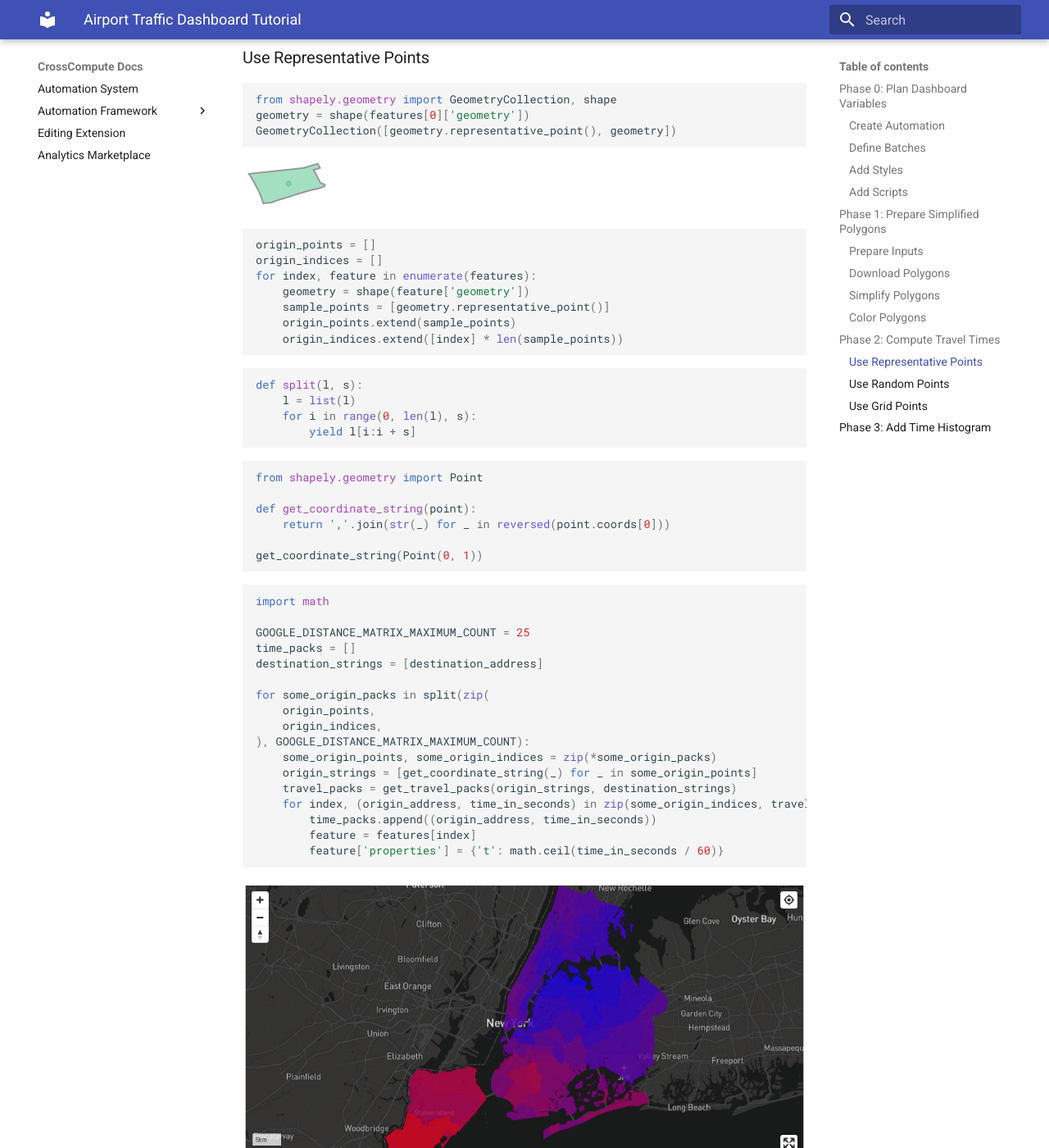
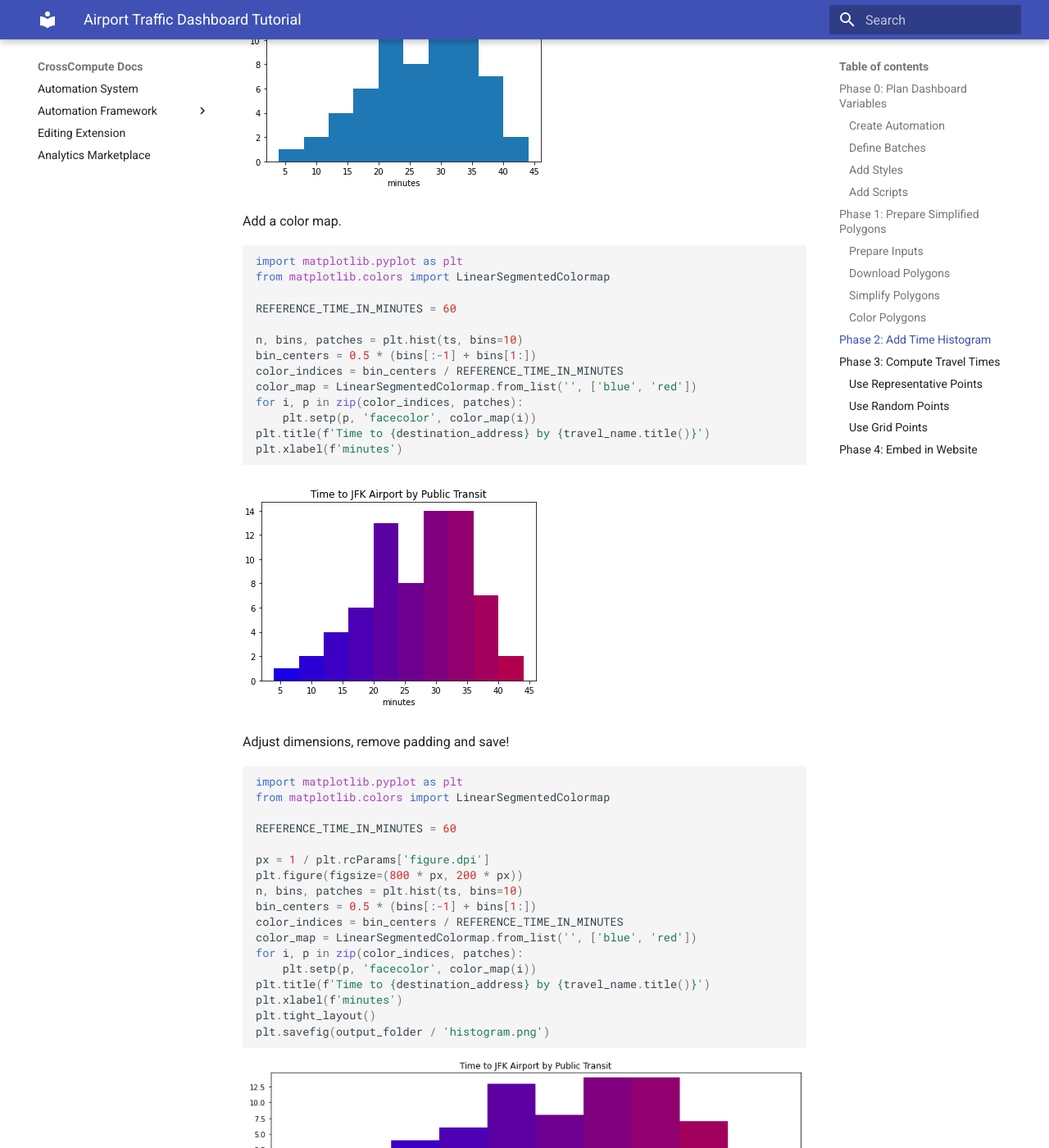
Before and after one commit to crosscompute/crosscompute-docs, an MkDocs documentation site: the page built from docs/automation-framework/tutorials/airport-traffic/README.md, in a window 1280 px wide and 1400 px high, scrolled down 12065 px. Shown: the whole window at 82% size. Built offline with MkDocs 1.6.1 and Material for MkDocs 9.7.7, drawn with Linux system fonts in a browser that asks for light colours; some of the changed text lies outside the part shown.

Commit message:
Rearrange phases

````diff
--- a/docs/automation-framework/tutorials/airport-traffic/README.md
+++ b/docs/automation-framework/tutorials/airport-traffic/README.md
@@ -4,12 +4,12 @@ By the end of this tutorial, you will have created a dashboard that estimates th
 
 ![Airport Traffic Dashboard](images/airport-traffic-jfk.png)
 
+- [Work through this tutorial online](https://crosscompute.net/a/learn-examples-in-jupyterlab?repository_uri=https://github.com/crosscompute/crosscompute-docs/tree/master/docs/automation-framework/tutorials/airport-traffic&environment_text=GOOGLE_KEY=YOUR-GOOGLE-KEY). You will need a valid `GOOGLE_KEY` enabled with the [Distance Matrix API](https://developers.google.com/maps/documentation/distance-matrix) for Phase 3 of the tutorial.
 - [You can see the dashboard here](https://crosscompute.net/a/see-airport-traffic). It updates every hour.
 - [Here is the code for the dashboard](https://github.com/crosscompute/crosscompute-examples/tree/master/dashboards/airport-traffic).
 - [Here is the code for this tutorial](https://github.com/crosscompute/crosscompute-docs/tree/master/docs/automation-framework/tutorials/airport-traffic).
-- [Work through this tutorial online](https://crosscompute.net/a/learn-examples-in-jupyterlab?repository_uri=https://github.com/crosscompute/crosscompute-docs/tree/master/docs/automation-framework/tutorials/airport-traffic).
 
-You will need the following packages and environment variables. For `GOOGLE_KEY`, you will need to enable the [Distance Matrix API](https://developers.google.com/maps/documentation/distance-matrix).
+If you are using your own machine, install the following packages and environment variables. For `GOOGLE_KEY`, please enable the [Distance Matrix API](https://developers.google.com/maps/documentation/distance-matrix).
 
 ```bash
 pip install \
@@ -390,9 +388,91 @@ environment:
 
 ![Random Times](images/random-times.gif)
 
-## Phase 2: Compute Travel Times
+## Phase 2: Add Time Histogram
 
-We will use the [Google Distance Matrix API](https://developers.google.com/maps/documentation/distance-matrix) to compute travel time to the airport from each district.
+Next, we add a histogram to show the distribution of travel times.
+
+```python
+import matplotlib.pyplot as plt
+
+ts = [_['properties']['t'] for _ in features]
+plt.hist(ts, bins=10)
+```
+
+![Raw Histogram](images/histogram-raw.png)
+
+Add some labels.
+
+```python
+travel_name = {
+    'driving': 'car',
+    'transit': 'public transit',
+}[travel_mode]
+plt.hist(ts, bins=10)
+plt.title(f'Time to {destination_address} by {travel_name.title()}')
+plt.xlabel(f'minutes')
+```
+
+![Labelled Histogram](images/histogram-labelled.png)
+
+Add a color map.
+
+```python
+import matplotlib.pyplot as plt
+from matplotlib.colors import LinearSegmentedColormap
+
+REFERENCE_TIME_IN_MINUTES = 60
+
+n, bins, patches = plt.hist(ts, bins=10)
+bin_centers = 0.5 * (bins[:-1] + bins[1:])
+color_indices = bin_centers / REFERENCE_TIME_IN_MINUTES
+color_map = LinearSegmentedColormap.from_list('', ['blue', 'red'])
+for i, p in zip(color_indices, patches):
+    plt.setp(p, 'facecolor', color_map(i))
+plt.title(f'Time to {destination_address} by {travel_name.title()}')
+plt.xlabel(f'minutes')
+```
+
+![Colorful Histogram](images/histogram-colorful.png)
+
+Adjust dimensions, remove padding and save!
+
+```python
+import matplotlib.pyplot as plt
+from matplotlib.colors import LinearSegmentedColormap
+
+REFERENCE_TIME_IN_MINUTES = 60
+
+px = 1 / plt.rcParams['figure.dpi']
+plt.figure(figsize=(800 * px, 200 * px))
+n, bins, patches = plt.hist(ts, bins=10)
+bin_centers = 0.5 * (bins[:-1] + bins[1:])
+color_indices = bin_centers / REFERENCE_TIME_IN_MINUTES
+color_map = LinearSegmentedColormap.from_list('', ['blue', 'red'])
+for i, p in zip(color_indices, patches):
+    plt.setp(p, 'facecolor', color_map(i))
+plt.title(f'Time to {destination_address} by {travel_name.title()}')
+plt.xlabel(f'minutes')
+plt.tight_layout()
+plt.savefig(output_folder / 'histogram.png')
+```
+
+![Times Histogram](images/histogram-final.png)
+
+## Phase 3: Compute Travel Times
+
+Finally, we will use the [Google Distance Matrix API](https://developers.google.com/maps/documentation/distance-matrix) to compute travel time to the airport from each district. **You need a valid `GOOGLE_KEY` enabled with the [Distance Matrix API](https://developers.google.com/maps/documentation/distance-matrix) to complete this phase**.
+
+Add the `GOOGLE_KEY` environment variable to `automate.yml`. Remember to increase the dashboard update interval to `1 hour` to conserve your Google API request quota. You might need to restart JupyterLab if you forgot to export `GOOGLE_KEY` before starting JupyterLab.
+
+```yaml
+environment:
+  variables:
+    - id: GOOGLE_KEY
+  interval: 1 hour
+```
+
+Add the following snippets to `run.ipynb`.
 
 ```python
 from os import getenv
@@ -550,73 +630,11 @@ GeometryCollection(make_grid_points(geometry, 8) + [geometry])
 
 ![Hexagonal Points](images/hexagonal-points.png)
 
-## Phase 3: Add Time Histogram
+## Phase 4: Embed in Website
 
-Finally, we add a histogram to show the distribution of travel times.
+You can now deploy and embed this dashboard in your website. Click the embed icon and copy the code snippet. Paste the code snippet into your website.
 
-```python
-import matplotlib.pyplot as plt
+![Airport Traffic Dashboard](images/airport-traffic-jfk.png)
 
-ts = [_['properties']['t'] for _ in features]
-plt.hist(ts, bins=10)
-```
-
-![Raw Histogram](images/histogram-raw.png)
-
-Add some labels.
-
-```python
-travel_name = {
-    'driving': 'car',
-    'transit': 'public transit',
-}[travel_mode]
-plt.hist(ts, bins=10)
-plt.title(f'Time to {destination_address} by {travel_name.title()}')
-plt.xlabel(f'minutes')
-```
-
-![Labelled Histogram](images/histogram-labelled.png)
-
-Add a color map.
-
-```python
-import matplotlib.pyplot as plt
-from matplotlib.colors import LinearSegmentedColormap
-
-REFERENCE_TIME_IN_MINUTES = 60
-
-n, bins, patches = plt.hist(ts, bins=10)
-bin_centers = 0.5 * (bins[:-1] + bins[1:])
-color_indices = bin_centers / REFERENCE_TIME_IN_MINUTES
-color_map = LinearSegmentedColormap.from_list('', ['blue', 'red'])
-for i, p in zip(color_indices, patches):
-    plt.setp(p, 'facecolor', color_map(i))
-plt.title(f'Time to {destination_address} by {travel_name.title()}')
-plt.xlabel(f'minutes')
-```
-
-![Colorful Histogram](images/histogram-colorful.png)
-
-Adjust dimensions, remove padding and save!
-
-```python
-import matplotlib.pyplot as plt
-from matplotlib.colors import LinearSegmentedColormap
-
-REFERENCE_TIME_IN_MINUTES = 60
-
-px = 1 / plt.rcParams['figure.dpi']
-plt.figure(figsize=(800 * px, 200 * px))
-n, bins, patches = plt.hist(ts, bins=10)
-bin_centers = 0.5 * (bins[:-1] + bins[1:])
-color_indices = bin_centers / REFERENCE_TIME_IN_MINUTES
-color_map = LinearSegmentedColormap.from_list('', ['blue', 'red'])
-for i, p in zip(color_indices, patches):
-    plt.setp(p, 'facecolor', color_map(i))
-plt.title(f'Time to {destination_address} by {travel_name.title()}')
-plt.xlabel(f'minutes')
-plt.tight_layout()
-plt.savefig(output_folder / 'histogram.png')
-```
-
-![Times Histogram](images/histogram-final.png)
+- [See more tutorials](..)
+- [Learn about the framework](../..)
--- a/docs/automation-framework/tutorials/airport-traffic/phase-1/automate.yml
+++ b/docs/automation-framework/tutorials/airport-traffic/phase-1/automate.yml
@@ -43,8 +43,6 @@ scripts:
   - path: run.ipynb
 
 environment:
-  variables:
-    - id: GOOGLE_KEY
   interval: 10 seconds
 
 display:
--- a/docs/automation-framework/tutorials/airport-traffic/phase-2/automate.yml
+++ b/docs/automation-framework/tutorials/airport-traffic/phase-2/automate.yml
@@ -2,7 +2,7 @@
 crosscompute: 0.9.2
 name: See Airport Traffic
 description: See how long it takes to get to the airport from different parts of a city
-version: 0.0.1
+version: 0.0.2
 
 input:
   variables:
@@ -43,9 +43,7 @@ scripts:
   - path: run.ipynb
 
 environment:
-  variables:
-    - id: GOOGLE_KEY
-  interval: 1 hour
+  interval: 10 seconds
 
 display:
   styles:
--- a/docs/automation-framework/tutorials/airport-traffic/phase-3/automate.yml
+++ b/docs/automation-framework/tutorials/airport-traffic/phase-3/automate.yml
@@ -2,7 +2,7 @@
 crosscompute: 0.9.2
 name: See Airport Traffic
 description: See how long it takes to get to the airport from different parts of a city
-version: 0.0.1
+version: 0.0.3
 
 input:
   variables:
````
Also changed, not shown: other parts of docs/automation-framework/tutorials/airport-traffic/README.md (+0 -2 lines), docs/automation-framework/tutorials/airport-traffic/phase-1/run.ipynb, docs/automation-framework/tutorials/airport-traffic/phase-2/run.ipynb, docs/automation-framework/tutorials/airport-traffic/phase-3/run.ipynb.
